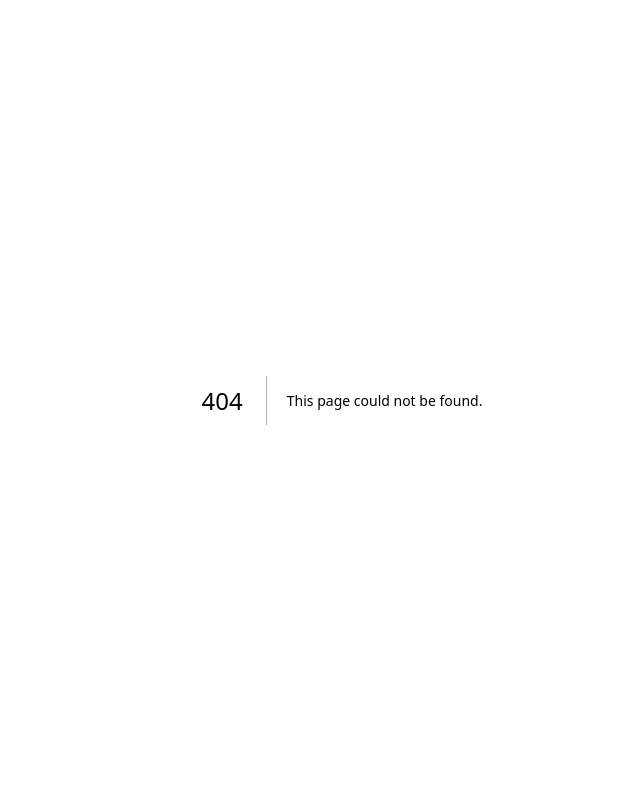
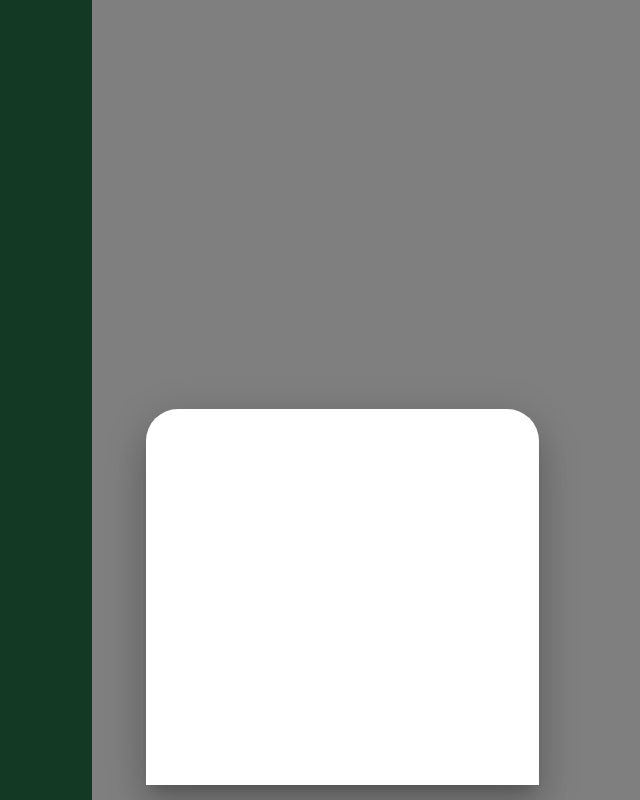
Before and after one commit to FutureLabss/easy-food-merchant, a Next.js app: page /splash in a window 1280 px wide. Before the commit this address had no page. Shown: the whole page, without its empty margins (298-938 px from the left). Built offline with nearby package versions, Linux system fonts and the light colour scheme.

Commit message:
merchant

```diff
--- a/src/pages/signin.tsx
+++ b/src/component/merchant/modal/signin.tsx
@@ -1,28 +1,68 @@
-import { Grid, TextField, Stack, Box } from "@mui/material"
+import { Grid, TextField, Stack, Box, Dialog } from "@mui/material"
 import RoundButton from "@/component/merchant/roundbutton"
 import * as React from 'react';
 import { useRouter } from "next/router";
 import Link from 'next/link'
-type prop={
+import Slide from '@mui/material/Slide';
+import { TransitionProps } from '@mui/material/transitions';
+import { useEffect} from "react"
+// type prop={
+//     props:string;
+//     // onClose: () => void;
+//   }
+
+  const Transition = React.forwardRef(function Transition(
+    props: TransitionProps & {
+      children: React.ReactElement;
+    },
+    ref: React.Ref<unknown>,
+  ) {
+    return <Slide direction="up" ref={ref} {...props} />;
+  });
+  interface prop {
     props:string;
+    open: boolean;
+    // onClose: () => void;
   }
+
 export default function SignInOption(props:prop){
-    const router = useRouter();
+    // const {open, onClose} = props
+       const router = useRouter();
+    //    const [page, setPage]= React.useState(false)
     const [open, setOpen] = React.useState(false);
+    useEffect(() => {
+  setOpen(true)
+    }, [])
     const handleClick = () => {
-        router.push("/merchant/login")
+        router.push("/login")
+      };
 
-      };
-return(
-    <>
-    <Stack sx={{backgroundColor:"#26734A"}}>
+    return(
+        <>
+    <Dialog
+      sx={{".MuiDialog-paper":{
+        width:'393px',
+        // marginRight:{md:"20px", xs:"20px"}
+        height:"47vh",
+        mt:{xs:"320px", sm:"277px", md:"30.73vw"},
+        borderRadius:" 32px 32px 0px 0px",
+        padding:'16px'
+        }}}
+        // px={10}
+        fullScreen
+        open={open}
+        // onClose={onClose}
+        TransitionComponent={Transition}
+        >
         <Box sx={{backgroundColor:"#FFFFFF",
-        mt:{xs:"380px", sm:"277px", md:"30.73vw"},
         borderRadius:" 32px 32px 0px 0px",
+        mt:{xs:"22px", sm:"-277px", md:"-30.73vw"},
+
+        pb:"73px",
        }}>
             <Box
             sx={{ px:{xs:"3.20vw", md:"0.81vw"},
-            mt:{xs:"17px", sm:"25px", md:"2.78vw"},
+            // mt:{xs:"17px", sm:"25px", md:"2.78vw"},
             ml:{md:"20%"} }}>
             <RoundButton
             // onClick={handle}
@@ -33,7 +73,7 @@ return(
             color:"#FFFFFF",
             fontWeight:"700",
             }}>
-             <Link href="/merchant/createaccount">
+             <Link href="/createaccount">
                  Create an Account
             </Link>
              </RoundButton>
@@ -54,9 +94,7 @@ return(
             }}> Login</RoundButton>
             </Box>
         </Box>
-
-    </Stack>
-
-    </>
-)
+        </Dialog>
+        </>
+    )
 }
--- a/src/pages/createaccount.tsx
+++ b/src/pages/createaccount.tsx
@@ -96,7 +96,7 @@ export default function CreateAccountPage(){
                 <Typography fontSize="16px" fontWeight="400">
                 Don’t have an Account?
                 {/* <RoundButton> */}
-                <Link href="/merchant/login">
+                <Link href="/login">
                 <span style={{color:"#3BB273"}}>
                  Log In
                   </span>
--- a/src/pages/login.tsx
+++ b/src/pages/login.tsx
@@ -133,7 +133,7 @@ export default function LogInPage(){
                 <Typography fontSize="16px" fontWeight="400">
                 Have an Account?
                 {/* <RoundButton> */}
-                <Link href="/merchant/createaccount">
+                <Link href="/createaccount">
                   <span style={{color:"#3BB273"}}>
                  Sign Up
                   </span>
--- /dev/null
+++ b/src/pages/splash.tsx
@@ -0,0 +1,46 @@
+import { Grid, TextField, Stack, Box } from "@mui/material"
+import RoundButton from "@/component/merchant/roundbutton"
+import * as React from 'react';
+import { useRouter } from "next/router";
+import Link from 'next/link'
+// import SignInOption from "./signin";
+import SignInOption from "@/component/merchant/modal/signin";
+import { useEffect, useState } from "react";
+
+type prop={
+    props:string;
+  }
+export default function splash(props:prop){
+    const [count, setCount] = useState(0);
+    const [modalOpen, setModalOpen] = useState(false);
+    // const router = useRouter();
+    // const [open, setOpen] = React.useState(false);
+    // const handleClick = () => {
+    //     router.push("/merchant/login")
+
+    //   };
+    // useEffect(() => {
+    //     const interval = setInterval(() => {
+    //         setCount(prevCount => prevCount + 1);
+    //         const modalOpen=()=>{
+    //             setModalOpen(true)
+    //         }
+    //     }, 2000);
+    //     return () => clearInterval(interval);
+    //   }, []);
+
+return(
+    <>
+    <Stack sx={{backgroundColor:"#26734A",
+    height:"100vh",
+    //  border:"solid red",
+     width:{md:"390px"}
+}}>
+
+
+    {/* <SignInOption props={""}  /> */}
+    <SignInOption props={""} open={false}   />
+    </Stack>
+    </>
+)
+}
```
